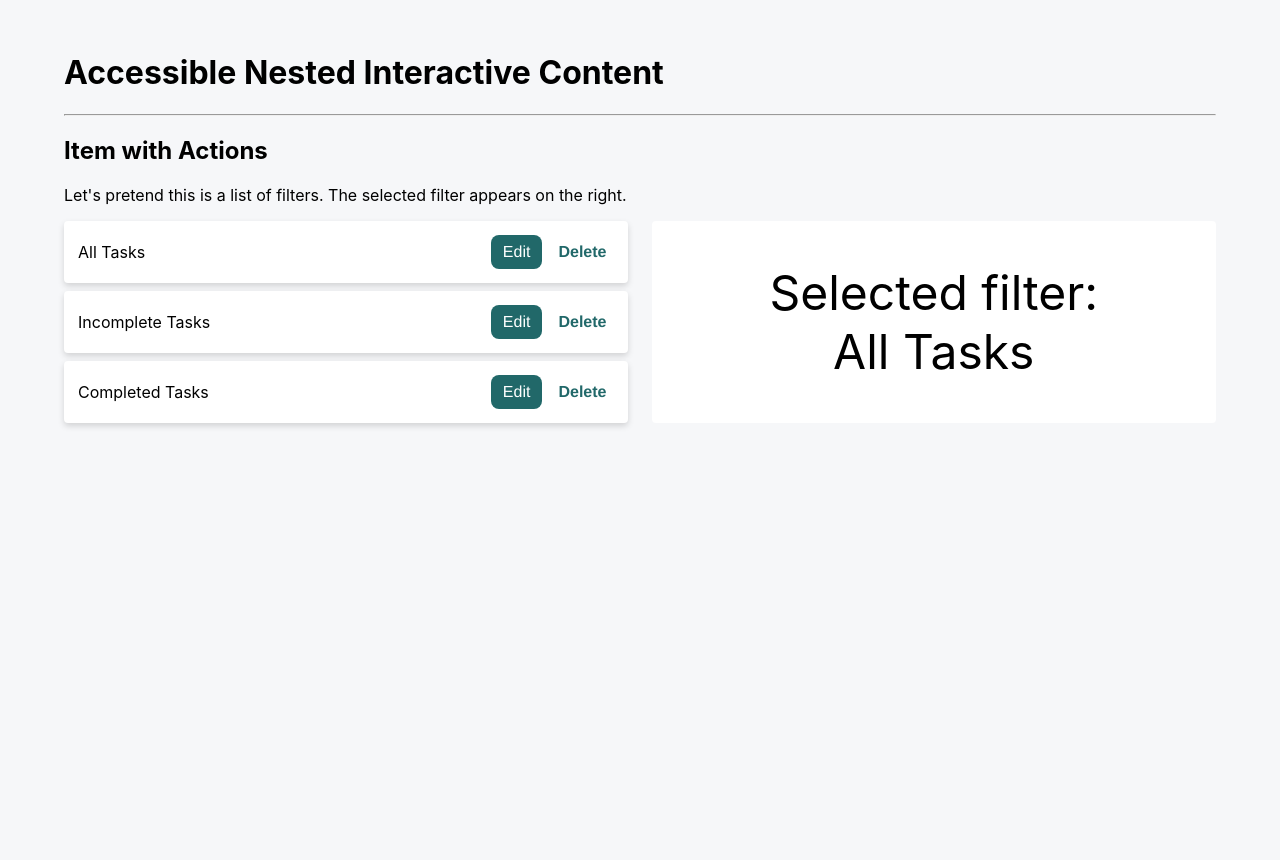
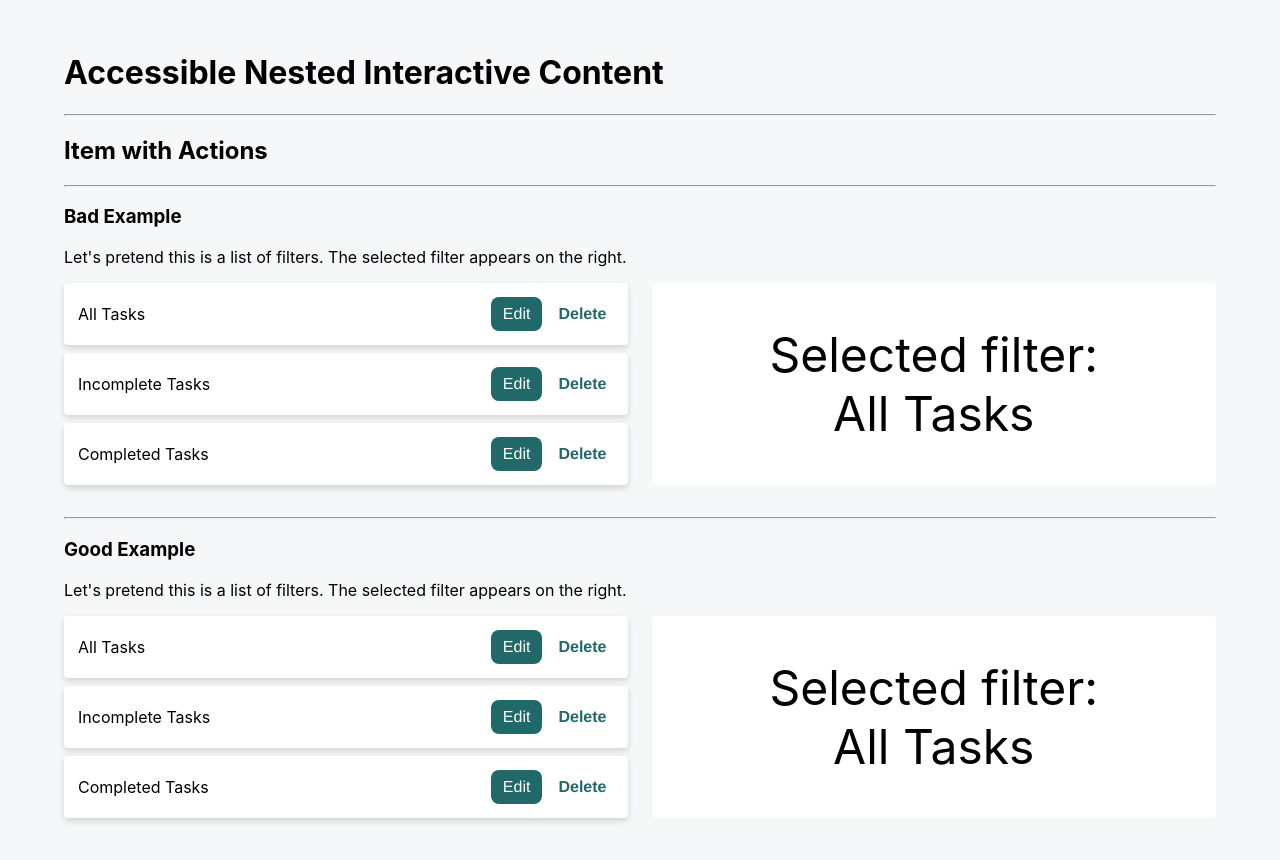
Before and after one commit to thawkin3/a11y-nested-interactive-content, a React (Create React App) app: page / in a window 1280 px wide. Shown: the top 860 px of the page. Before the commit the page ends 800 px from the top, so only its background shows below. Built offline with nearby package versions, Linux system fonts and the light colour scheme.

Commit message:
feat: splits app out into good and bad example

```diff
--- a/src/App.js
+++ b/src/App.js
@@ -1,11 +1,15 @@
 import React from 'react';
-import { ItemWithActionsExample } from './itemWithActions/ItemWithActionsExample';
+import { ItemWithActionsBadExample } from './itemWithActions/badExample/ItemWithActionsBadExample';
+import { ItemWithActionsGoodExample } from './itemWithActions/goodExample/ItemWithActionsGoodExample';
 
 export const App = () => (
   <main>
     <h1>Accessible Nested Interactive Content</h1>
     <hr />
     <h2>Item with Actions</h2>
-    <ItemWithActionsExample />
+    <hr />
+    <ItemWithActionsBadExample />
+    <hr />
+    <ItemWithActionsGoodExample />
   </main>
 );
--- /dev/null
+++ b/src/itemWithActions/badExample/ItemWithActionsBad.css
@@ -0,0 +1,32 @@
+.itemWithActionsBad {
+  display: block;
+  width: 100%;
+  position: relative;
+}
+
+.itemWithActionsBad .itemContent {
+  position: relative;
+  display: flex;
+  flex-direction: row;
+  width: 100%;
+  align-items: center;
+  justify-content: space-between;
+  box-shadow: rgba(0, 0, 0, 0.15) 0 0.1875rem 0.375rem 0;
+  border-radius: 0.25rem;
+  border: solid 0.125rem #fff;
+  background: #fff;
+  padding: 0.75rem;
+  color: #000;
+  transition: transform 0.1s linear 0s;
+  cursor: pointer;
+}
+
+.itemWithActionsBad .itemContent:hover,
+.itemWithActionsBad .itemContent:focus {
+  outline: none;
+  border-color: #216869;
+}
+
+.itemWithActionsBad .actionsContainer button:first-of-type {
+  margin-right: 0.5rem;
+}
--- /dev/null
+++ b/src/itemWithActions/badExample/ItemWithActionsBad.js
@@ -0,0 +1,42 @@
+import React from 'react';
+import './ItemWithActionsBad.css';
+
+export const ItemWithActionsBad = ({ title, onClick, onEdit, onDelete }) => {
+  const onKeyPress = e => {
+    if (clickKeys.includes(e.key)) {
+      onClick();
+    }
+  };
+
+  return (
+    <li className="itemWithActionsBad">
+      <div
+        className="itemContent"
+        onClick={onClick}
+        onKeyPress={onKeyPress}
+        role="button"
+        tabIndex={0}
+      >
+        <div>{title}</div>
+        <div className="actionsContainer">
+          <button
+            className="button outline"
+            onClick={onEdit}
+            aria-label={`Edit item: ${title}`}
+          >
+            Edit
+          </button>
+          <button
+            className="button underline"
+            onClick={onDelete}
+            aria-label={`Delete item: ${title}`}
+          >
+            Delete
+          </button>
+        </div>
+      </div>
+    </li>
+  );
+};
+
+const clickKeys = ['Enter', 'Space', ' '];
--- /dev/null
+++ b/src/itemWithActions/badExample/ItemWithActionsBadExample.css
@@ -0,0 +1,36 @@
+.itemWithActionsBadExample {
+  display: flex;
+  flex-direction: row;
+  justify-content: space-between;
+  align-items: center;
+  margin-bottom: 2rem;
+}
+
+.itemWithActionsBadExample .itemsContainer {
+  width: 49%;
+  margin: 0;
+  padding: 0;
+  list-style-type: none;
+}
+
+.itemWithActionsBadExample .itemsContainer .itemWithActionsBad {
+  margin-bottom: 0.5rem;
+}
+
+.itemWithActionsBadExample .itemsContainer .itemWithActionsBad:last-of-type {
+  margin-bottom: 0;
+}
+
+.itemWithActionsBadExample .selectedItem {
+  width: 49%;
+  display: flex;
+  justify-content: center;
+  align-items: center;
+  align-self: stretch;
+  text-align: center;
+  font-size: 3rem;
+  border-radius: 0.25rem;
+  background: #fff;
+  padding: 0.25rem;
+  color: #000;
+}
--- /dev/null
+++ b/src/itemWithActions/badExample/ItemWithActionsBadExample.js
@@ -0,0 +1,55 @@
+import React, { useState } from 'react';
+import { ItemWithActionsBad } from './ItemWithActionsBad';
+import './ItemWithActionsBadExample.css';
+
+const items = [
+  { title: 'All Tasks' },
+  { title: 'Incomplete Tasks' },
+  { title: 'Completed Tasks' },
+];
+
+export const ItemWithActionsBadExample = () => {
+  const [selectedItem, setSelectedItem] = useState(items[0].title);
+
+  const handleItemClick = itemTitle => {
+    setSelectedItem(itemTitle);
+  };
+
+  const handleItemEdit = (itemTitle, e) => {
+    e.stopPropagation();
+    alert(`Editing item: ${itemTitle}`);
+  };
+
+  const handleItemDelete = (itemTitle, e) => {
+    e.stopPropagation();
+    alert(`Deleting item: ${itemTitle}`);
+  };
+
+  return (
+    <div>
+      <h3>Bad Example</h3>
+      <p>
+        Let's pretend this is a list of filters. The selected filter appears on
+        the right.
+      </p>
+      <div className="itemWithActionsBadExample">
+        <ul className="itemsContainer">
+          {items.map(item => (
+            <ItemWithActionsBad
+              key={item.title}
+              title={item.title}
+              onClick={() => handleItemClick(item.title)}
+              onEdit={e => handleItemEdit(item.title, e)}
+              onDelete={e => handleItemDelete(item.title, e)}
+            />
+          ))}
+        </ul>
+        <div className="selectedItem">
+          Selected filter:
+          <br />
+          {selectedItem}
+        </div>
+      </div>
+    </div>
+  );
+};
--- a/src/itemWithActions/ItemWithActions.css
+++ b/src/itemWithActions/goodExample/ItemWithActionsGood.css
@@ -1,11 +1,10 @@
-.item {
+.itemWithActionsGood {
   display: block;
   width: 100%;
   position: relative;
-  margin-bottom: 2rem;
 }
 
-.itemContent {
+.itemWithActionsGood .itemContent {
   position: relative;
   display: flex;
   flex-direction: row;
@@ -22,12 +21,12 @@
   cursor: pointer;
 }
 
-.itemContent:hover,
-.itemContent:focus {
+.itemWithActionsGood .itemContent:hover,
+.itemWithActionsGood .itemContent:focus {
   outline: none;
   border-color: #216869;
 }
 
-.item .actionsContainer button:first-of-type {
+.itemWithActionsGood .actionsContainer button:first-of-type {
   margin-right: 0.5rem;
 }
--- a/src/itemWithActions/ItemWithActions.js
+++ b/src/itemWithActions/goodExample/ItemWithActionsGood.js
@@ -1,7 +1,7 @@
 import React from 'react';
-import './ItemWithActions.css';
+import './ItemWithActionsGood.css';
 
-export const ItemWithActions = ({ title, onClick, onEdit, onDelete }) => {
+export const ItemWithActionsGood = ({ title, onClick, onEdit, onDelete }) => {
   const onKeyPress = e => {
     if (clickKeys.includes(e.key)) {
       onClick();
@@ -9,7 +9,7 @@ export const ItemWithActions = ({ title, onClick, onEdit, onDelete }) => {
   };
 
   return (
-    <li className="item">
+    <li className="itemWithActionsGood">
       <div
         className="itemContent"
         onClick={onClick}
--- a/src/itemWithActions/ItemWithActionsExample.css
+++ b/src/itemWithActions/goodExample/ItemWithActionsGoodExample.css
@@ -1,26 +1,27 @@
-.itemWithActionsExample {
+.itemWithActionsGoodExample {
   display: flex;
   flex-direction: row;
   justify-content: space-between;
   align-items: center;
+  margin-bottom: 2rem;
 }
 
-.itemsContainer {
+.itemWithActionsGoodExample .itemsContainer {
   width: 49%;
   margin: 0;
   padding: 0;
   list-style-type: none;
 }
 
-.itemsContainer .item {
+.itemWithActionsGoodExample .itemsContainer .itemWithActionsGood {
   margin-bottom: 0.5rem;
 }
 
-.itemsContainer .item:last-of-type {
+.itemWithActionsGoodExample .itemsContainer .itemWithActionsGood:last-of-type {
   margin-bottom: 0;
 }
 
-.selectedItem {
+.itemWithActionsGoodExample .selectedItem {
   width: 49%;
   display: flex;
   justify-content: center;
--- a/src/itemWithActions/ItemWithActionsExample.js
+++ b/src/itemWithActions/goodExample/ItemWithActionsGoodExample.js
@@ -1,6 +1,6 @@
 import React, { useState } from 'react';
-import { ItemWithActions } from './ItemWithActions';
-import './ItemWithActionsExample.css';
+import { ItemWithActionsGood } from './ItemWithActionsGood';
+import './ItemWithActionsGoodExample.css';
 
 const items = [
   { title: 'All Tasks' },
@@ -8,7 +8,7 @@ const items = [
   { title: 'Completed Tasks' },
 ];
 
-export const ItemWithActionsExample = () => {
+export const ItemWithActionsGoodExample = () => {
   const [selectedItem, setSelectedItem] = useState(items[0].title);
 
   const handleItemClick = itemTitle => {
@@ -27,14 +27,15 @@ export const ItemWithActionsExample = () => {
 
   return (
     <div>
+      <h3>Good Example</h3>
       <p>
         Let's pretend this is a list of filters. The selected filter appears on
         the right.
       </p>
-      <div className="itemWithActionsExample">
+      <div className="itemWithActionsGoodExample">
         <ul className="itemsContainer">
           {items.map(item => (
-            <ItemWithActions
+            <ItemWithActionsGood
               key={item.title}
               title={item.title}
               onClick={() => handleItemClick(item.title)}
```
